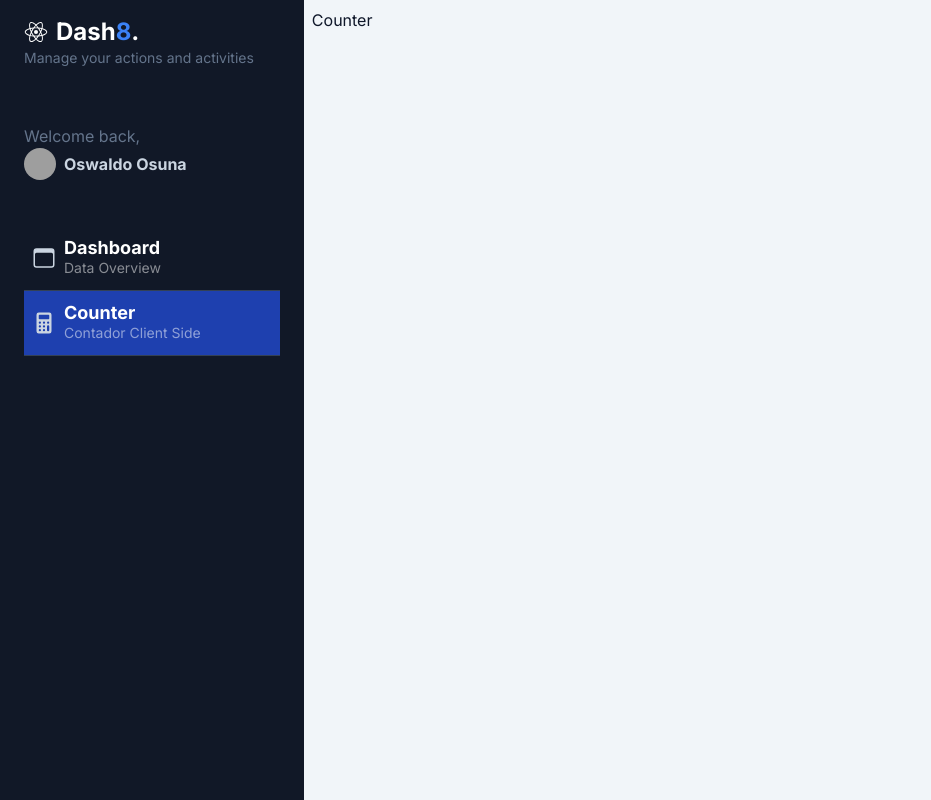
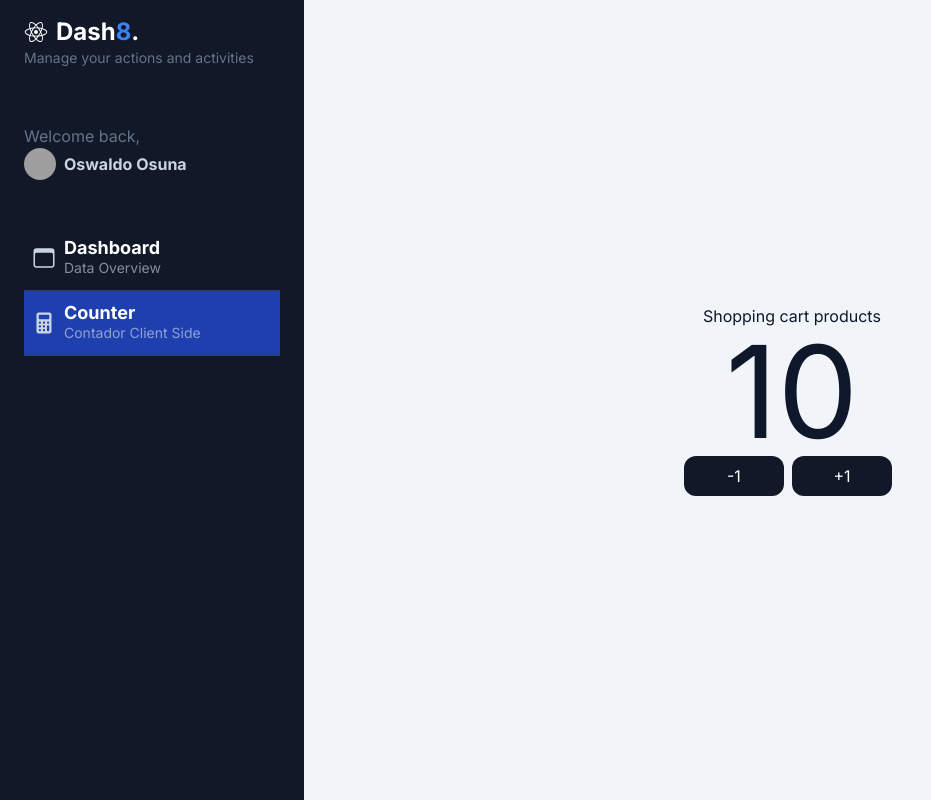
Before and after one commit to ososuna/next-learning, a Next.js app: page /dashboard/counter in a window 1280 px wide. Shown: the whole page, without its empty margins (0-931 px from the left). Built offline with nearby package versions, Linux system fonts and the light colour scheme; grey boxes are pictures that could not be loaded.

Commit message:
learning client and server components with counter

```diff
--- a/app/dashboard/counter/page.tsx
+++ b/app/dashboard/counter/page.tsx
@@ -1,7 +1,17 @@
+import { Metadata } from 'next';
+import { CartCounter } from '@/app/shopping-cart';
+
+export const metadata: Metadata = {
+  title: 'Shopping cart',
+  description: 'Shopping cart products page',
+};
+
 export default function CounterPage() {
+
   return (
-    <>
-      <h1>Counter</h1>
-    </>
+    <div className="flex flex-col items-center justify-center w-full h-full">
+      <span>Shopping cart products</span>
+      <CartCounter value={ 10 } />
+    </div>
   )
 }
--- /dev/null
+++ b/app/shopping-cart/components/CartCounter.tsx
@@ -0,0 +1,25 @@
+'use client';
+import { useState } from 'react';
+
+interface Props {
+  value?: number;
+}
+
+export const CartCounter = ({ value = 0 }: Props) => {
+
+  const [counter, setCounter] = useState(value);
+
+  return (
+    <>
+      <span className="text-9xl">{ counter }</span>
+      <div className="flex">
+        <button onClick={() => setCounter(counter - 1)} className="flex items-center justify-center p-2 rounded-xl bg-gray-900 text-white hover:bg-gray-600 transition-all w-[100px] mr-2">
+          -1
+        </button>
+        <button onClick={() => setCounter(counter + 1)} className="flex items-center justify-center p-2 rounded-xl bg-gray-900 text-white hover:bg-gray-600 transition-all w-[100px] mr-2">
+          +1
+        </button>
+      </div>
+    </>
+  )
+};
--- /dev/null
+++ b/app/shopping-cart/index.ts
@@ -0,0 +1 @@
+export { CartCounter } from './components/CartCounter';
```
